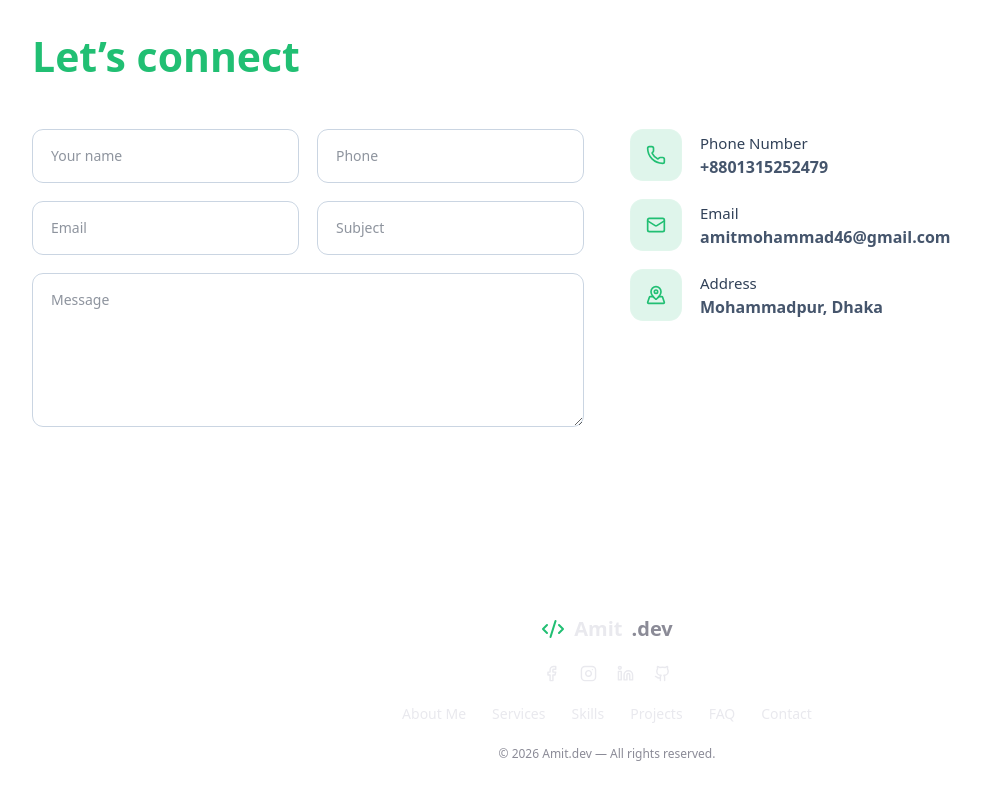
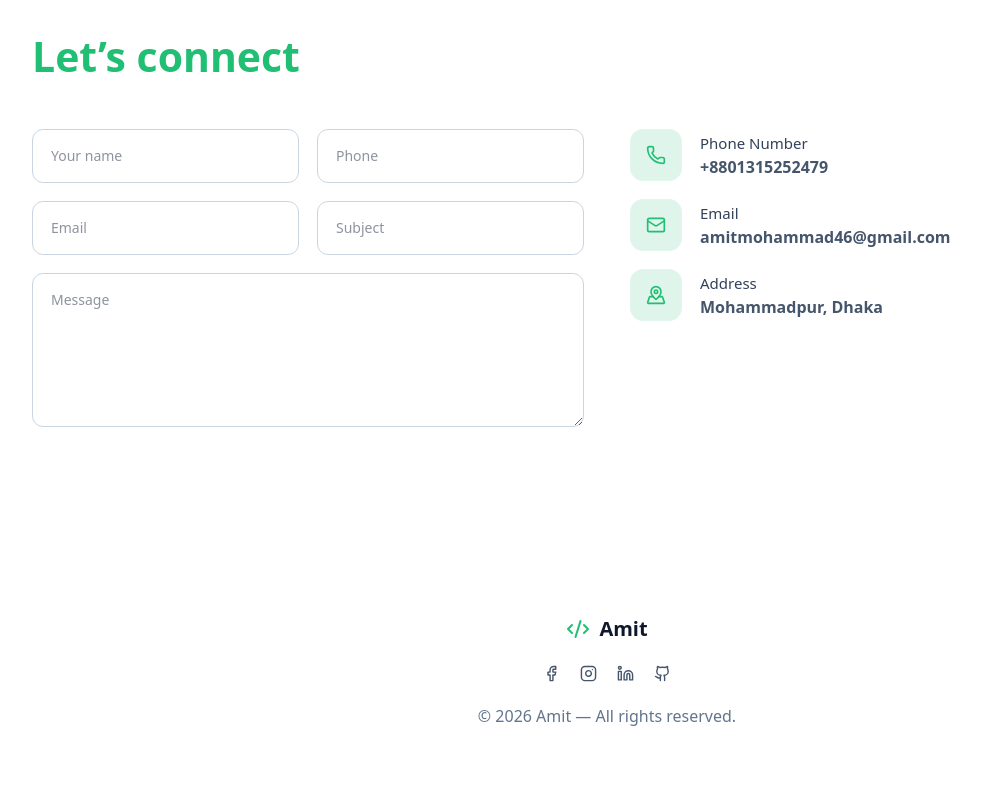
Before and after one commit to coderamit01/portfolio, a Next.js app: page / in a window 1280 px wide. Shown: the part 1476-2276 px from the top of the page, without its empty margins (33-1014 px from the left). After the commit the page ends 2252 px from the top, so only its background shows below. Built offline with nearby package versions, Linux system fonts and the light colour scheme; a web font is replaced by a local one.

Commit message:
update footer

```diff
--- a/src/components/Footer.tsx
+++ b/src/components/Footer.tsx
@@ -1,45 +1,34 @@
 import { Code2 } from "lucide-react";
 import { NAV_LINKS, SOCIALS } from "@/src/lib/data";
+import Link from "next/link";
 
 export function Footer() {
   return (
-    <footer className="mt-[60px] border-t border-border px-6 py-12">
-      <div className="mx-auto flex max-w-[1300px] flex-col items-center gap-[22px]">
-        <a
+    <footer className="mt-15 border-t border-border px-6 py-12">
+      <div className="mx-auto flex max-w-325 flex-col items-center gap-5.5">
+        <Link
           href="#top"
-          className="flex items-center gap-[9px] text-xl font-bold"
+          className="flex items-center gap-2.25 text-xl font-bold"
         >
           <Code2 className="text-accent" size={24} />
-          Amit<span className="text-muted">.dev</span>
-        </a>
+          <span className="text-slate-900">Amit</span>
+        </Link>
 
         <div className="flex gap-5">
           {SOCIALS.map(({ label, href, icon: Icon }) => (
-            <a
+            <Link
               key={label}
               href={href}
               aria-label={label}
-              className="text-muted transition-colors duration-200 hover:text-accent"
+              className="transition-colors duration-200 hover:text-accent"
             >
-              <Icon size={17} />
-            </a>
+              <Icon className="text-slate-600" size={17} />
+            </Link>
           ))}
         </div>
 
-        <nav className="flex flex-wrap justify-center gap-[26px] text-sm">
-          {NAV_LINKS.map((link) => (
-            <a
-              key={link.href}
-              href={link.href}
-              className="text-muted transition-colors duration-200 hover:text-accent"
-            >
-              {link.label}
-            </a>
-          ))}
-        </nav>
-
-        <p className="text-xs text-muted">
-          © {new Date().getFullYear()} Amit.dev — All rights reserved.
+        <p className="text-base text-slate-500">
+          © {new Date().getFullYear()} Amit — All rights reserved.
         </p>
       </div>
     </footer>
```
